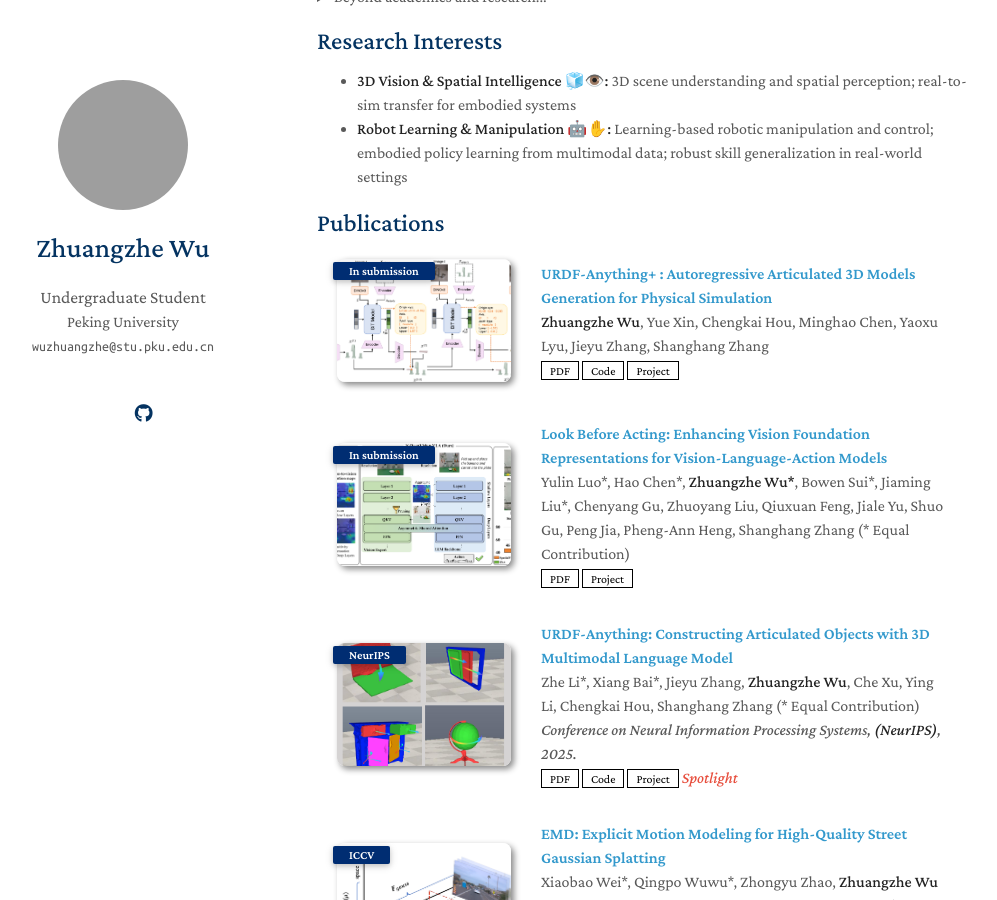
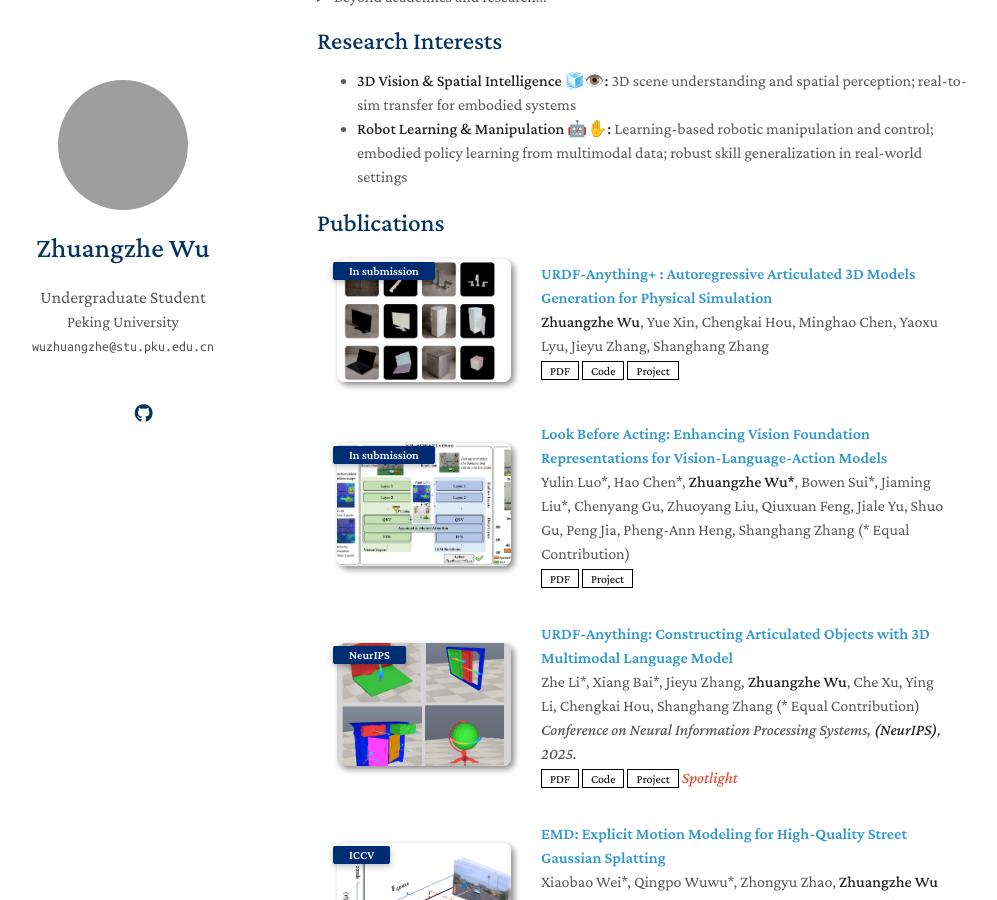
Before and after one commit to ZhuangzheWu/ZhuangzheWu.github.io, a Jekyll site: the page built from index.md, in a window 1280 px wide and 900 px high, scrolled down 428 px. Shown: the whole window, without its empty margins (153-1150 px from the left). Built offline with Jekyll 4.4.1, drawn with Linux system fonts in a browser that asks for light colours; a style sheet for code colours, icons or effects is not loaded; grey boxes are pictures that could not be loaded.

Commit message:
update asset

```diff
--- a/_data/publications.yml
+++ b/_data/publications.yml
@@ -9,7 +9,7 @@ main:
     # page: https://class-il.mpi-inf.mpg.de/mnemonics/
     # bibtex: https://class-il.mpi-inf.mpg.de/mnemo/nics/
     # notes: Oral Presentation
-    image: ./assets/img/pipeline.png
+    image: ./assets/img/urdf-anything-plus.gif
 
   - title: "Look Before Acting: Enhancing Vision Foundation Representations for Vision-Language-Action Models"
     authors: Yulin Luo*, Hao Chen*, <strong>Zhuangzhe Wu*</strong>,
```
Also changed, not shown: assets/img/urdf-anything-plus.gif (added).
